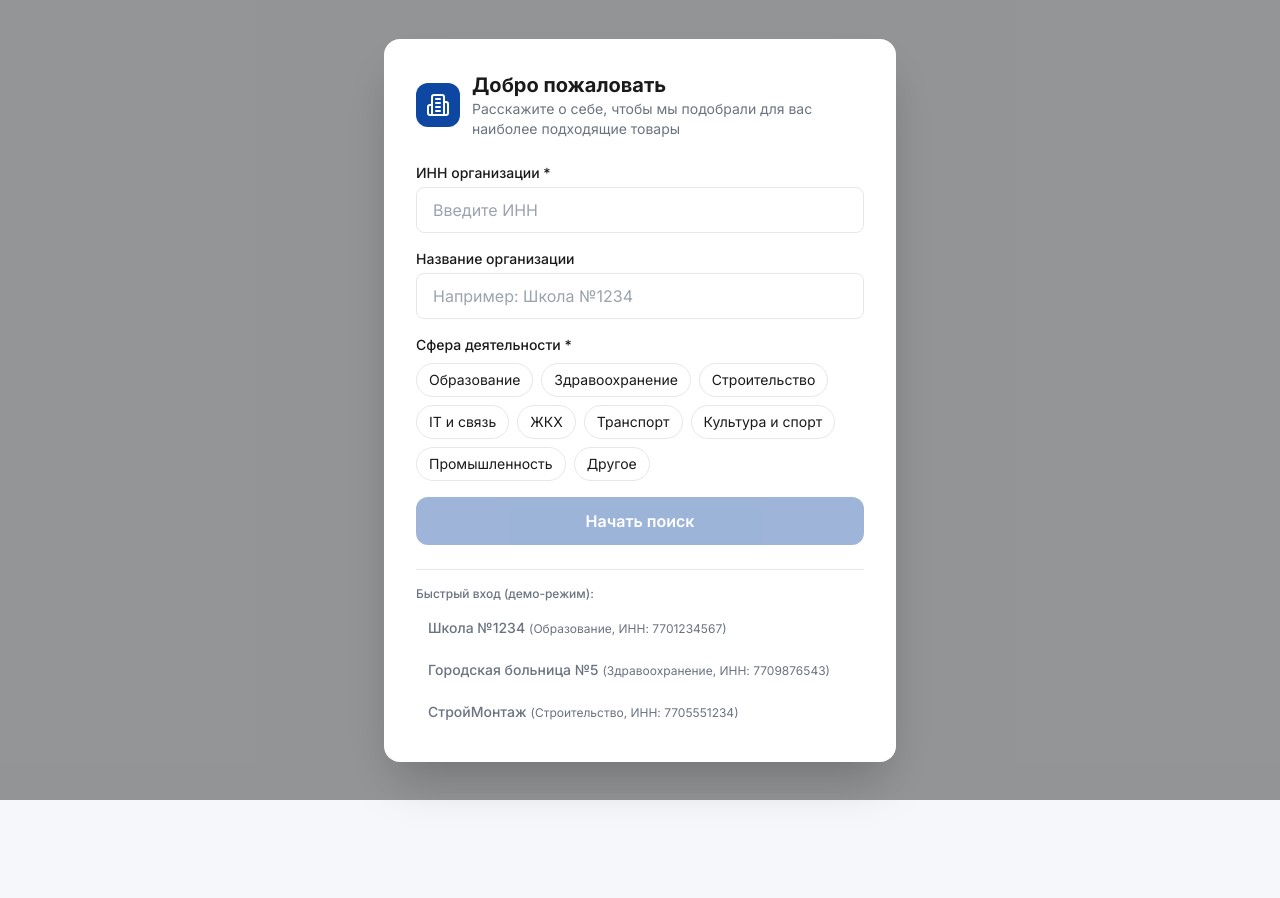
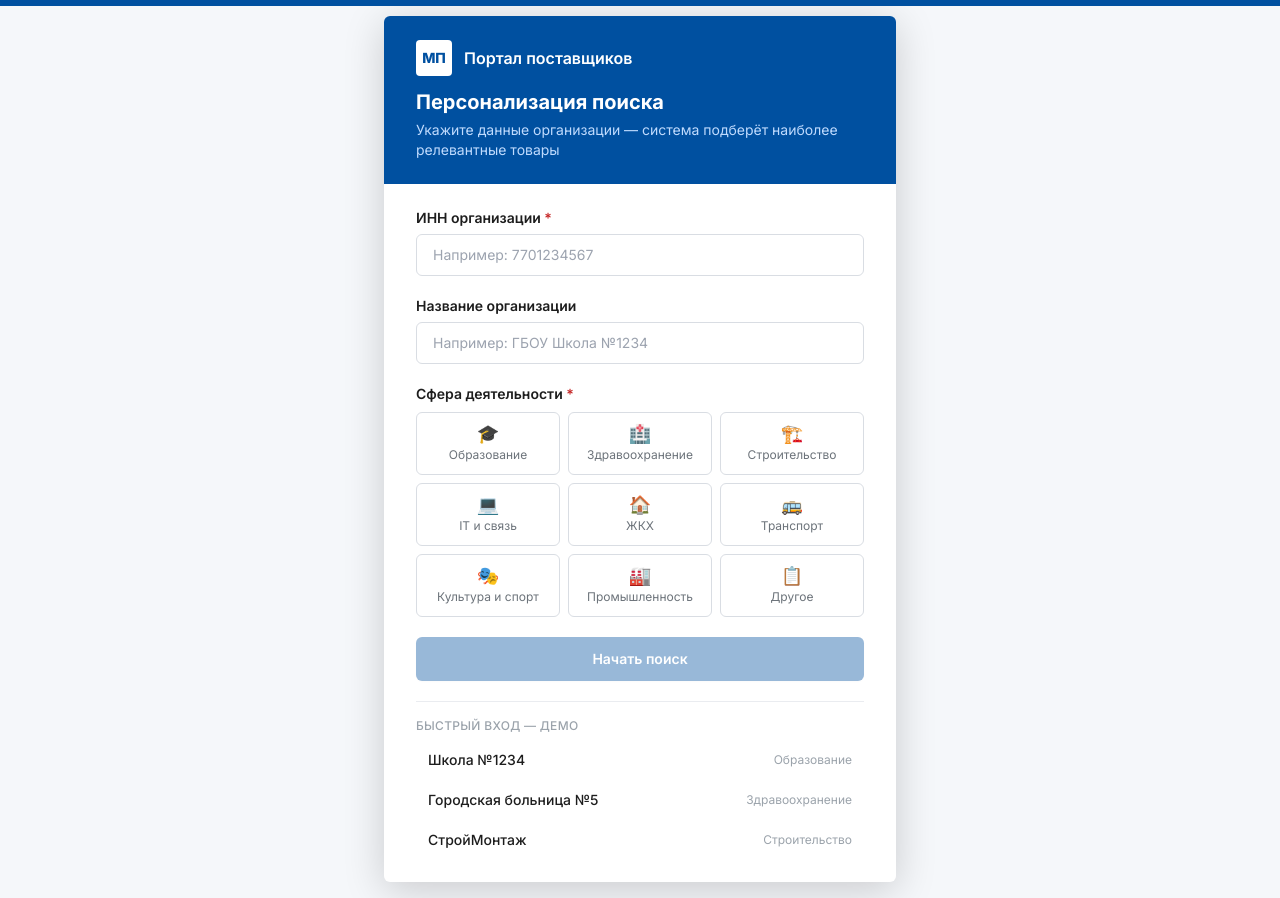
Before and after one commit to Deci1337/TenderHackMoscow, a React (Vite) app in the folder frontend/: page / in a window 1280 px wide. Before the commit the page ends 800 px from the top, so only its background shows below. Built offline with nearby package versions, Linux system fonts and the light colour scheme; the HTML template or start-up script is replaced by a standard one.

Commit message:
Dev1: UI redesign portal colors Header Onboarding STECard

```diff
--- a/frontend/index.html
+++ b/frontend/index.html
@@ -3,9 +3,10 @@
   <head>
     <meta charset="UTF-8" />
     <meta name="viewport" content="width=device-width, initial-scale=1.0" />
-    <title>Портал Поставщиков - Умный поиск</title>
+    <title>Умный поиск СТЕ — Портал поставщиков</title>
     <link rel="preconnect" href="https://fonts.googleapis.com" />
-    <link href="https://fonts.googleapis.com/css2?family=Inter:wght@400;500;600;700&display=swap" rel="stylesheet" />
+    <link rel="preconnect" href="https://fonts.gstatic.com" crossorigin />
+    <link href="https://fonts.googleapis.com/css2?family=Inter:wght@400;500;600;700;800&display=swap" rel="stylesheet" />
   </head>
   <body class="bg-portal-bg font-sans antialiased">
     <div id="root"></div>
--- a/frontend/src/App.tsx
+++ b/frontend/src/App.tsx
@@ -122,10 +122,10 @@ export default function App() {
       <Header currentUser={user} onSwitchUser={() => setUser(null)} />
 
       <main className="max-w-7xl mx-auto px-4 py-8">
-        <div className="text-center mb-8">
-          <h2 className="text-2xl font-bold text-portal-text mb-2">Поиск по каталогу СТЕ</h2>
+        <div className="mb-6">
+          <h2 className="text-xl font-bold text-portal-text mb-1">Поиск по каталогу СТЕ</h2>
           <p className="text-portal-text-secondary text-sm">
-            Персонализированный поиск с учётом вашей истории закупок
+            Персонализированный поиск с учётом истории закупок и поведения пользователя
           </p>
         </div>
 
--- a/frontend/src/components/Header.tsx
+++ b/frontend/src/components/Header.tsx
@@ -1,4 +1,4 @@
-import { Building2 } from "lucide-react";
+import { ChevronDown, LogOut } from "lucide-react";
 
 interface Props {
   currentUser: { inn: string; name: string | null; industry: string | null } | null;
@@ -7,29 +7,74 @@ interface Props {
 
 export default function Header({ currentUser, onSwitchUser }: Props) {
   return (
-    <header className="bg-portal-blue text-white shadow-md">
-      <div className="max-w-7xl mx-auto px-4 py-3 flex items-center justify-between">
+    <header className="bg-portal-blue shadow-md">
+      {/* Top bar — logo + nav */}
+      <div className="max-w-7xl mx-auto px-4">
+        <div className="flex items-center justify-between h-14">
+          {/* Logo */}
           <div className="flex items-center gap-3">
-          <Building2 size={28} />
-          <div>
-            <h1 className="text-lg font-bold leading-tight">Портал Поставщиков</h1>
-            <p className="text-xs text-blue-200">Умный поиск продукции</p>
+            <div className="w-8 h-8 bg-white rounded flex items-center justify-center">
+              <span className="text-portal-blue font-black text-sm leading-none">МП</span>
+            </div>
+            <div className="flex flex-col">
+              <span className="text-white font-semibold text-sm leading-tight tracking-wide">
+                Портал поставщиков
+              </span>
+              <span className="text-blue-300 text-xs leading-tight">zakupki.mos.ru</span>
             </div>
           </div>
 
+          {/* Nav links — desktop */}
+          <nav className="hidden md:flex items-center gap-1">
+            {["Каталог", "Закупки", "Контракты", "Аналитика"].map((item) => (
+              <span
+                key={item}
+                className="text-blue-200 hover:text-white text-sm px-3 py-1.5 rounded cursor-default transition-colors"
+              >
+                {item}
+              </span>
+            ))}
+          </nav>
+
+          {/* User info */}
           {currentUser && (
             <button
               onClick={onSwitchUser}
-            className="flex items-center gap-2 bg-white/10 hover:bg-white/20 rounded-lg px-3 py-2 text-sm transition-colors"
+              className="flex items-center gap-2 bg-white/10 hover:bg-white/20 rounded-lg px-3 py-1.5 text-sm transition-colors group"
             >
-            <span className="font-medium">{currentUser.name || currentUser.inn}</span>
+              <div className="w-7 h-7 rounded-full bg-white/20 flex items-center justify-center text-xs font-bold text-white">
+                {(currentUser.name || currentUser.inn).charAt(0).toUpperCase()}
+              </div>
+              <div className="text-left hidden sm:block">
+                <div className="text-white font-medium leading-tight text-xs">
+                  {currentUser.name || `ИНН ${currentUser.inn}`}
+                </div>
                 {currentUser.industry && (
-              <span className="bg-white/20 rounded px-2 py-0.5 text-xs">
-                {currentUser.industry}
-              </span>
+                  <div className="text-blue-300 text-2xs leading-tight">{currentUser.industry}</div>
                 )}
+              </div>
+              <ChevronDown size={14} className="text-blue-300 group-hover:text-white transition-colors" />
             </button>
           )}
+        </div>
+      </div>
+
+      {/* Breadcrumb / search hint strip */}
+      <div className="bg-portal-blue-hover border-t border-white/10">
+        <div className="max-w-7xl mx-auto px-4 py-1.5 flex items-center gap-2 text-xs text-blue-300">
+          <span>Главная</span>
+          <span>/</span>
+          <span className="text-white">Умный поиск СТЕ</span>
+          {currentUser?.industry && (
+            <>
+              <span>/</span>
+              <span className="flex items-center gap-1">
+                <span className="inline-block w-1.5 h-1.5 rounded-full bg-green-400" />
+                Персонализация активна
+              </span>
+            </>
+          )}
+        </div>
       </div>
     </header>
   );
--- a/frontend/src/components/OnboardingModal.tsx
+++ b/frontend/src/components/OnboardingModal.tsx
@@ -1,20 +1,19 @@
 import { useState } from "react";
-import { Building2 } from "lucide-react";
 
 interface Props {
   onComplete: (inn: string, name: string, industry: string) => void;
 }
 
 const INDUSTRIES = [
-  "Образование",
-  "Здравоохранение",
-  "Строительство",
-  "IT и связь",
-  "ЖКХ",
-  "Транспорт",
-  "Культура и спорт",
-  "Промышленность",
-  "Другое",
+  { label: "Образование", icon: "🎓" },
+  { label: "Здравоохранение", icon: "🏥" },
+  { label: "Строительство", icon: "🏗️" },
+  { label: "IT и связь", icon: "💻" },
+  { label: "ЖКХ", icon: "🏠" },
+  { label: "Транспорт", icon: "🚌" },
+  { label: "Культура и спорт", icon: "🎭" },
+  { label: "Промышленность", icon: "🏭" },
+  { label: "Другое", icon: "📋" },
 ];
 
 const DEMO_USERS = [
@@ -34,57 +33,74 @@ export default function OnboardingModal({ onComplete }: Props) {
   };
 
   return (
-    <div className="fixed inset-0 bg-black/40 flex items-center justify-center z-50 p-4">
-      <div className="bg-white rounded-2xl shadow-2xl max-w-lg w-full p-8">
-        <div className="flex items-center gap-3 mb-6">
-          <div className="bg-portal-blue rounded-xl p-2.5">
-            <Building2 className="text-white" size={24} />
+    <div className="min-h-screen bg-portal-bg flex items-center justify-center p-4">
+      {/* Background decorative strip */}
+      <div className="fixed top-0 inset-x-0 h-1.5 bg-portal-blue" />
+
+      <div className="bg-white rounded-portal shadow-modal max-w-lg w-full overflow-hidden">
+        {/* Blue header band */}
+        <div className="bg-portal-blue px-8 py-6">
+          <div className="flex items-center gap-3 mb-1">
+            <div className="w-9 h-9 bg-white rounded flex items-center justify-center">
+              <span className="text-portal-blue font-black text-sm">МП</span>
             </div>
-          <div>
-            <h2 className="text-xl font-bold text-portal-text">Добро пожаловать</h2>
-            <p className="text-sm text-portal-text-secondary">
-              Расскажите о себе, чтобы мы подобрали для вас наиболее подходящие товары
+            <span className="text-white font-semibold">Портал поставщиков</span>
+          </div>
+          <h2 className="text-white text-xl font-bold mt-3">Персонализация поиска</h2>
+          <p className="text-blue-200 text-sm mt-1">
+            Укажите данные организации — система подберёт наиболее релевантные товары
           </p>
         </div>
-        </div>
 
-        <form onSubmit={handleSubmit} className="space-y-4">
+        <div className="px-8 py-6">
+          <form onSubmit={handleSubmit} className="space-y-5">
             <div>
-            <label className="block text-sm font-medium mb-1">ИНН организации *</label>
+              <label className="block text-sm font-semibold text-portal-text mb-1.5">
+                ИНН организации <span className="text-portal-error">*</span>
+              </label>
               <input
                 value={inn}
-              onChange={(e) => setInn(e.target.value)}
-              placeholder="Введите ИНН"
-              className="w-full px-4 py-2.5 border border-portal-border rounded-lg focus:border-portal-blue focus:outline-none focus:ring-2 focus:ring-portal-blue/20"
+                onChange={(e) => setInn(e.target.value.replace(/\D/g, "").slice(0, 12))}
+                placeholder="Например: 7701234567"
+                className="w-full px-4 py-2.5 border border-portal-border rounded-portal text-sm
+                           focus:border-portal-blue focus:outline-none focus:ring-2 focus:ring-portal-blue/20
+                           transition-colors"
                 required
               />
             </div>
 
             <div>
-            <label className="block text-sm font-medium mb-1">Название организации</label>
+              <label className="block text-sm font-semibold text-portal-text mb-1.5">
+                Название организации
+              </label>
               <input
                 value={name}
                 onChange={(e) => setName(e.target.value)}
-              placeholder="Например: Школа №1234"
-              className="w-full px-4 py-2.5 border border-portal-border rounded-lg focus:border-portal-blue focus:outline-none focus:ring-2 focus:ring-portal-blue/20"
+                placeholder="Например: ГБОУ Школа №1234"
+                className="w-full px-4 py-2.5 border border-portal-border rounded-portal text-sm
+                           focus:border-portal-blue focus:outline-none focus:ring-2 focus:ring-portal-blue/20
+                           transition-colors"
               />
             </div>
 
             <div>
-            <label className="block text-sm font-medium mb-2">Сфера деятельности *</label>
-            <div className="flex flex-wrap gap-2">
+              <label className="block text-sm font-semibold text-portal-text mb-2">
+                Сфера деятельности <span className="text-portal-error">*</span>
+              </label>
+              <div className="grid grid-cols-3 gap-2">
                 {INDUSTRIES.map((ind) => (
                   <button
-                  key={ind}
+                    key={ind.label}
                     type="button"
-                  onClick={() => setIndustry(ind)}
-                  className={`px-3 py-1.5 rounded-full text-sm border transition-colors ${
-                    industry === ind
-                      ? "bg-portal-blue text-white border-portal-blue"
-                      : "bg-white text-portal-text border-portal-border hover:border-portal-blue"
+                    onClick={() => setIndustry(ind.label)}
+                    className={`flex flex-col items-center gap-1 px-2 py-3 rounded-portal text-xs border transition-all ${
+                      industry === ind.label
+                        ? "bg-portal-blue-pale border-portal-blue text-portal-blue font-semibold"
+                        : "bg-white border-portal-border text-portal-text-secondary hover:border-portal-blue hover:text-portal-text"
                     }`}
                   >
-                  {ind}
+                    <span className="text-lg leading-none">{ind.icon}</span>
+                    <span className="text-center leading-tight">{ind.label}</span>
                   </button>
                 ))}
               </div>
@@ -93,30 +109,36 @@ export default function OnboardingModal({ onComplete }: Props) {
             <button
               type="submit"
               disabled={!inn || !industry}
-            className="w-full bg-portal-blue text-white font-semibold py-3 rounded-xl hover:bg-portal-blue-hover disabled:opacity-40 transition-colors"
+              className="w-full bg-portal-blue hover:bg-portal-blue-hover disabled:opacity-40
+                         disabled:cursor-not-allowed text-white font-semibold py-3 rounded-portal
+                         transition-colors text-sm shadow-sm"
             >
               Начать поиск
             </button>
           </form>
 
-        <div className="mt-6 pt-4 border-t border-portal-border">
-          <p className="text-xs text-portal-text-secondary mb-2 font-medium">
-            Быстрый вход (демо-режим):
+          <div className="mt-5 pt-4 border-t border-portal-border-light">
+            <p className="text-xs text-portal-text-muted mb-2 uppercase tracking-wide font-medium">
+              Быстрый вход — демо
             </p>
-          <div className="flex flex-col gap-1.5">
+            <div className="flex flex-col gap-1">
               {DEMO_USERS.map((u) => (
                 <button
                   key={u.inn}
                   onClick={() => onComplete(u.inn, u.name, u.industry)}
-                className="text-left text-sm px-3 py-2 rounded-lg hover:bg-portal-bg transition-colors text-portal-text-secondary hover:text-portal-text"
+                  className="text-left text-sm px-3 py-2 rounded-portal hover:bg-portal-bg
+                             transition-colors flex items-center justify-between group"
                 >
-                <span className="font-medium">{u.name}</span>{" "}
-                <span className="text-xs">({u.industry}, ИНН: {u.inn})</span>
+                  <span className="text-portal-text group-hover:text-portal-blue transition-colors font-medium">
+                    {u.name}
+                  </span>
+                  <span className="text-xs text-portal-text-muted">{u.industry}</span>
                 </button>
               ))}
             </div>
           </div>
         </div>
       </div>
+    </div>
   );
 }
--- a/frontend/tailwind.config.js
+++ b/frontend/tailwind.config.js
@@ -5,21 +5,49 @@ export default {
     extend: {
       colors: {
         portal: {
-          blue: "#0D47A1",
-          "blue-light": "#1565C0",
-          "blue-hover": "#0B3D91",
-          accent: "#FF6F00",
+          // Primary brand blue — zakupki.mos.ru header/buttons
+          blue: "#0050A0",
+          "blue-light": "#1A6FC4",
+          "blue-hover": "#003E80",
+          "blue-pale": "#E8F1FA",
+          // Accent — orange call-to-action
+          accent: "#F26123",
+          "accent-hover": "#D44E0E",
+          // Backgrounds
           bg: "#F5F7FA",
+          "bg-dark": "#EEF1F6",
           card: "#FFFFFF",
-          text: "#1A1A1A",
-          "text-secondary": "#6B7280",
-          border: "#E5E7EB",
-          success: "#2E7D32",
-          warning: "#F57F17",
+          // Text
+          text: "#1D1D1D",
+          "text-secondary": "#6C737A",
+          "text-muted": "#9BA3AB",
+          // Borders
+          border: "#D9DDE3",
+          "border-light": "#EAECF0",
+          // Status colors
+          success: "#1E7E34",
+          "success-bg": "#EAF5EB",
+          warning: "#C66A00",
+          "warning-bg": "#FEF6EB",
+          error: "#C62828",
+          "error-bg": "#FDEAEA",
+          info: "#0277BD",
+          "info-bg": "#E3F2FD",
         },
       },
       fontFamily: {
-        sans: ['"Inter"', '"Segoe UI"', "Roboto", "sans-serif"],
+        sans: ['"Inter"', '"Segoe UI"', '"PT Sans"', "Roboto", "sans-serif"],
+      },
+      fontSize: {
+        "2xs": ["0.625rem", { lineHeight: "0.875rem" }],
+      },
+      boxShadow: {
+        card: "0 1px 4px 0 rgba(0,0,0,0.08)",
+        "card-hover": "0 4px 16px 0 rgba(0,0,0,0.12)",
+        modal: "0 8px 40px 0 rgba(0,0,0,0.18)",
+      },
+      borderRadius: {
+        portal: "6px",
       },
     },
   },
--- a/frontend/vite.config.ts
+++ b/frontend/vite.config.ts
@@ -4,7 +4,8 @@ import react from "@vitejs/plugin-react";
 export default defineConfig({
   plugins: [react()],
   server: {
-    port: 3000,
+    port: 5177,
+    strictPort: true,
     proxy: {
       "/api": {
         target: "http://localhost:8000",
```
Also changed, not shown: frontend/src/components/STECard.tsx (+39 -30 lines), frontend/src/components/STECardSkeleton.tsx (+14 -14 lines), frontend/src/components/SortDropdown.tsx (+11 -11 lines), 1 other file (tests, documents, lock files or other folders). Lines whose indentation alone changed are shown as unchanged.
